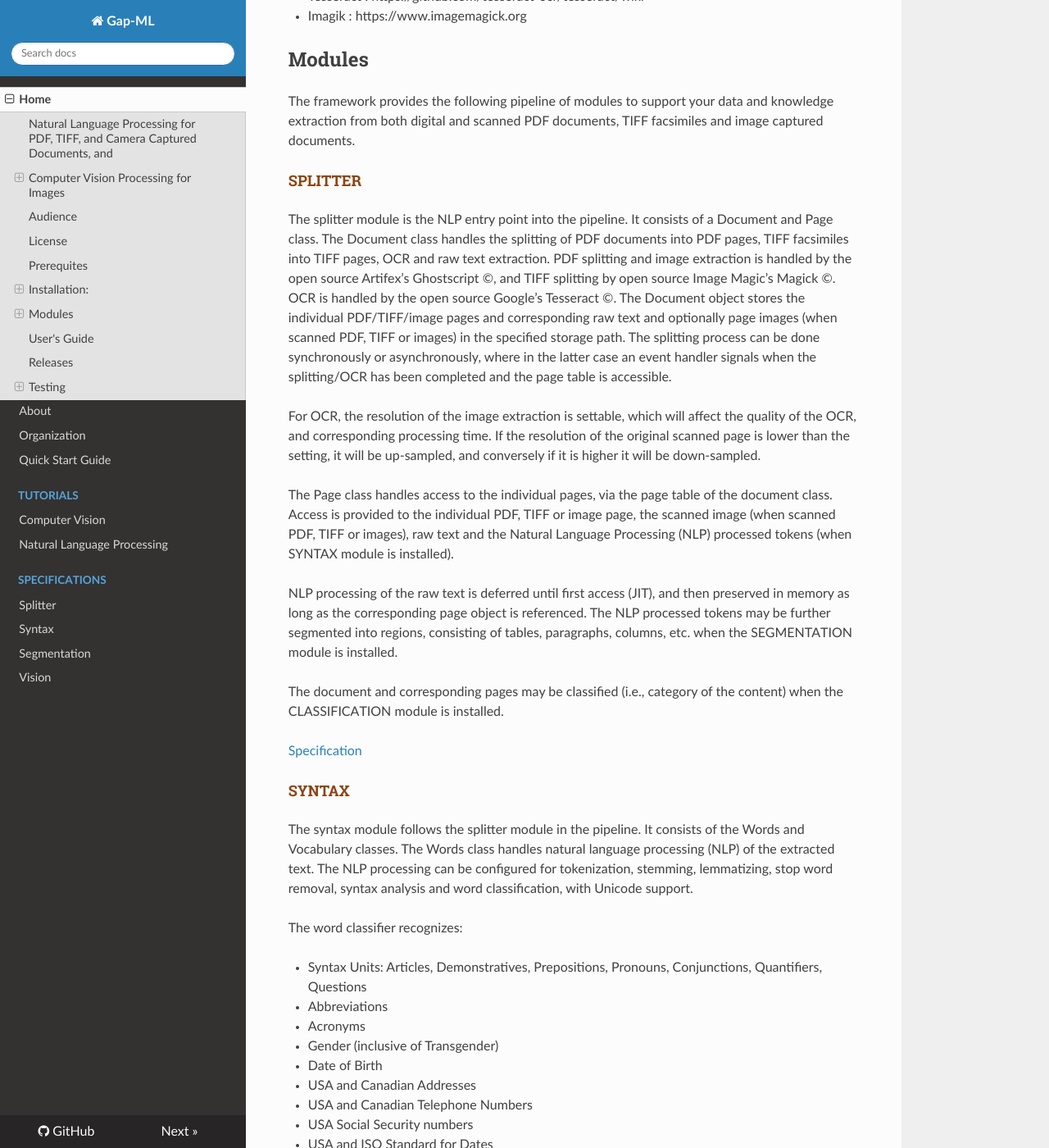
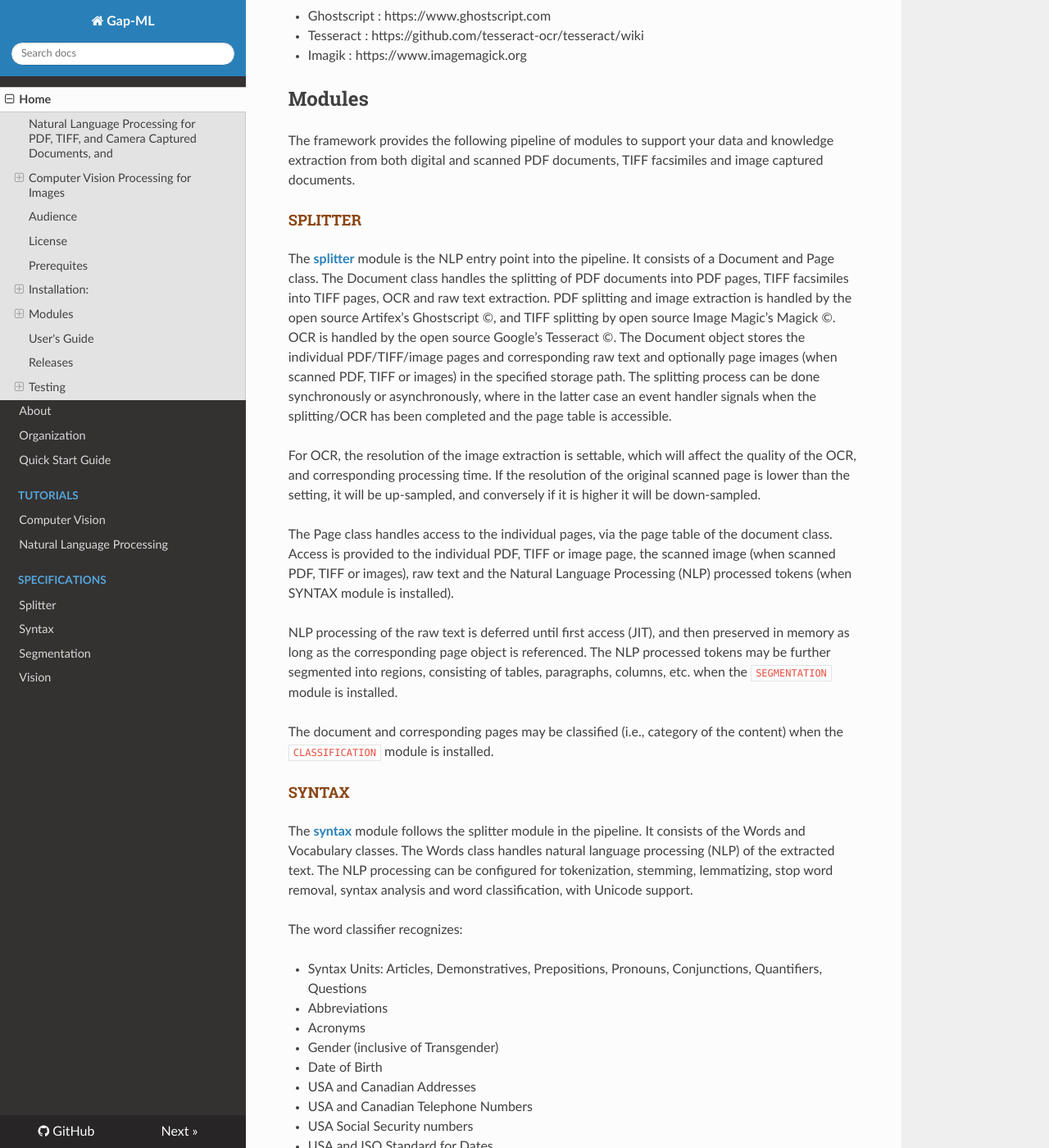
Before and after one commit to andrewferlitsch/Gap, an MkDocs documentation site: the page built from docs/index.md, in a window 1280 px wide and 1400 px high, scrolled down 3346 px. Shown: the whole window at 82% size. Built offline with MkDocs 1.6.1, drawn with Linux system fonts in a browser that asks for light colours; nearby versions of some CDN libraries; some of the changed text lies outside the part shown.

````diff
--- a/docs/index.md
+++ b/docs/index.md
@@ -119,28 +120,25 @@ The dependencies for python packages distributed at PyPi are automatically check
   - Tesseract : https://github.com/tesseract-ocr/tesseract/wiki
   - Imagik :  https://www.imagemagick.org
 
-
 ## Modules
 
 The framework provides the following pipeline of modules to support your data and knowledge extraction from both digital and scanned PDF documents, TIFF facsimiles and image captured documents.
 
 #### <span style='color: saddlebrown'>SPLITTER</span>
 
-The splitter module is the NLP entry point into the pipeline. It consists of a Document and Page class. The Document class handles the splitting of PDF documents into PDF pages, TIFF facsimiles into TIFF pages, OCR and raw text extraction. PDF splitting and image extraction is handled by the open source Artifex’s Ghostscript ©, and TIFF splitting by open source Image Magic’s Magick ©. OCR is handled by the open source Google’s Tesseract ©. The Document object stores the individual PDF/TIFF/image pages and corresponding raw text and optionally page images (when scanned PDF, TIFF or images) in the specified storage path. The splitting process can be done synchronously or asynchronously, where in the latter case an event handler signals when the splitting/OCR has been completed and the page table is accessible.
+The [**splitter**](specs/splitter_spec.md) module is the NLP entry point into the pipeline. It consists of a Document and Page class. The Document class handles the splitting of PDF documents into PDF pages, TIFF facsimiles into TIFF pages, OCR and raw text extraction. PDF splitting and image extraction is handled by the open source Artifex’s Ghostscript ©, and TIFF splitting by open source Image Magic’s Magick ©. OCR is handled by the open source Google’s Tesseract ©. The Document object stores the individual PDF/TIFF/image pages and corresponding raw text and optionally page images (when scanned PDF, TIFF or images) in the specified storage path. The splitting process can be done synchronously or asynchronously, where in the latter case an event handler signals when the splitting/OCR has been completed and the page table is accessible.
 
 For OCR, the resolution of the image extraction is settable, which will affect the quality of the OCR, and corresponding processing time. If the resolution of the original scanned page is lower than the setting, it will be up-sampled, and conversely if it is higher it will be down-sampled.
 
 The Page class handles access to the individual pages, via the page table of the document class. Access is provided to the individual PDF, TIFF or image page, the scanned image (when scanned PDF, TIFF or images), raw text and the Natural Language Processing (NLP) processed tokens (when SYNTAX module is installed).
 
-NLP processing of the raw text is deferred until first access (JIT), and then preserved in memory as long as the corresponding page object is referenced. The NLP processed tokens may be further segmented into regions, consisting of tables, paragraphs, columns, etc. when the SEGMENTATION module is installed.
+NLP processing of the raw text is deferred until first access (JIT), and then preserved in memory as long as the corresponding page object is referenced. The NLP processed tokens may be further segmented into regions, consisting of tables, paragraphs, columns, etc. when the `SEGMENTATION` module is installed.
 
-The document and corresponding pages may be classified (i.e., category of the content) when the CLASSIFICATION module is installed.
-
-[Specification](specs/splitter_spec.docx)
+The document and corresponding pages may be classified (i.e., category of the content) when the `CLASSIFICATION` module is installed.
 
 #### <span style='color: saddlebrown'>SYNTAX</span>
 
-The syntax module follows the splitter module in the pipeline. It consists of the Words and Vocabulary classes. The Words class handles natural language processing (NLP) of the extracted text. The NLP processing can be configured for tokenization, stemming, lemmatizing, stop word removal, syntax analysis and word classification, with Unicode support.
+The [**syntax**](specs/syntax_spec.md) module follows the splitter module in the pipeline. It consists of the Words and Vocabulary classes. The Words class handles natural language processing (NLP) of the extracted text. The NLP processing can be configured for tokenization, stemming, lemmatizing, stop word removal, syntax analysis and word classification, with Unicode support.
 
 The word classifier recognizes:
 
@@ -161,29 +159,22 @@ Dates, numbers and units of measure can be converted to either USA Standard or I
 
 Along with the builtin stemmer and lemmatizer, the module can optionally be configured to use the NLTK (open source) stemmers, lemmatizer and parts of speech annotations.
 
-[Specification](specs/syntax_spec.docx)
-
-
 #### <span style='color: saddlebrown'>SEGMENTATION</span>
 
-The segmentation module was introduced as part of the pre-launch of Gap v0.9. It currently is in the demonstration stage, and not ready for commericial-product code ready. The segmentation module examines the whitespace layout of the text to identify 'human' layout of text and corresponding context, such as paragraphs, headings, columns, page numbering, letterhead, etc. The text is then separated into segments based on recognized layout and within the segments the text is NLP preprocessed. In this mode, the NLP preprocessed text is hierarchical. At the top level are the segments, with corresponding segment tag, and the child is the NLP preprocessed text within the segment.
-
-[Specification](specs/segment_spec.docx)
+The [**segmentation**](specs/segmentation_spec.md) module was introduced as part of the pre-launch of Gap v0.9. It currently is in the demonstration stage, and not ready for commericial-product code ready. The segmentation module examines the whitespace layout of the text to identify 'human' layout of text and corresponding context, such as paragraphs, headings, columns, page numbering, letterhead, etc. The text is then separated into segments based on recognized layout and within the segments the text is NLP preprocessed. In this mode, the NLP preprocessed text is hierarchical. At the top level are the segments, with corresponding segment tag, and the child is the NLP preprocessed text within the segment.
 
 #### <span style='color: saddlebrown'>VISION</span>
 
-The splitter module is the CV entry point into the pipeline. It consists of a Images and Image class. The Images class handles the storage and (random access) batch retrieval of CV machine learning ready data, using open source openCV image processing, numpy high performance arrays (tensors) and HDF5 high performance disk (tensor) access. The Image class handles preprocessing of individual images into CV machine learning ready data. The batch and image preprocessing can be done synchronously or asynchronously, where in the latter case an event handler signals when the preprocessing of an image or batch has been completed and the machine learning ready data is accessible.
+The [**splitter**](specs/vision_spec.md) module is the CV entry point into the pipeline. It consists of a Images and Image class. The Images class handles the storage and (random access) batch retrieval of CV machine learning ready data, using open source openCV image processing, numpy high performance arrays (tensors) and HDF5 high performance disk (tensor) access. The Image class handles preprocessing of individual images into CV machine learning ready data. The batch and image preprocessing can be done synchronously or asynchronously, where in the latter case an event handler signals when the preprocessing of an image or batch has been completed and the machine learning ready data is accessible.
 
 The vision module handles:
 
   - Mixed image size, format, resolution, number of channels
   - Decompression, Resizing, Normalizing, Flattening
 
-[Specification](specs/vision_spec.docx)
-
 ## User's Guide
 
-The User's (Programming) Quick Start Guide can be found [here](specs/quick%20start%20guide.docx)
+The User's (Programming) Quick Start Guide can be found [here](quick-start-guide.md)
 
 ## Releases
 
@@ -242,4 +233,3 @@ Testing with code coverage is executed as follows:
     pytest --cov=vision image_test.py
 
         Statements=456, Missed=60, Percent Covered: 89%
-```
````
Also changed, not shown: other parts of docs/index.md (+3 -2 lines).
